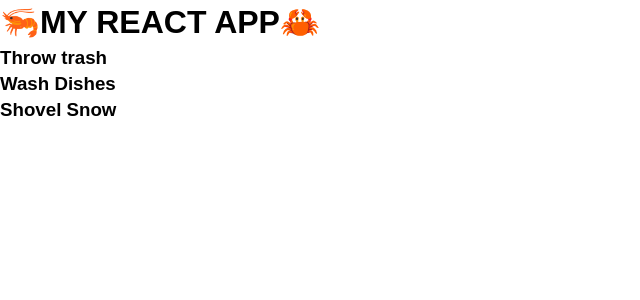
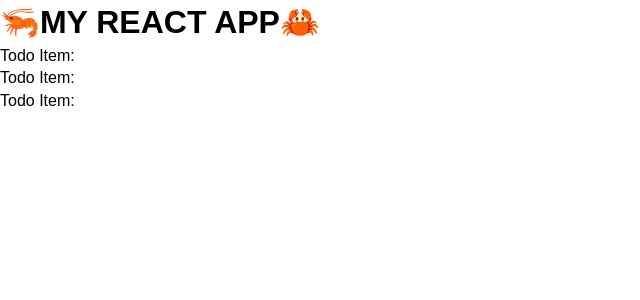
Before and after one commit to JayArteficio/react-todolist, a React (Create React App) app: page / in a window 1280 px wide. Shown: the top 300 px of the page, without its empty margins (0-640 px from the left). Built offline with nearby package versions, Linux system fonts and the light colour scheme.

Commit message:
put todoitem in todos

```diff
--- a/react-todo-notes.js
+++ b/react-todo-notes.js
@@ -169,3 +169,6 @@ export default App;
 		ES7 React / Redux / GraphQL / React - Native snippets
 
 		in components folder, make TodoItem.js, and rec+TAB to generate a skeleton for a class-based component
+
+15. import TodoItem.js in Todos.js
+		import TodoItem from './TodoItem';
--- a/src/components/TodoItem.js
+++ b/src/components/TodoItem.js
@@ -1,15 +1,15 @@
 // created with ES7 React / Redux / GraphQL / React - Native snippets
 // keystroke: rec+TAB
-import React, { Component } from 'react'
+import React, { Component } from "react";
 
 export class TodoItem extends Component {
   render() {
     return (
       <div>
-
+        <p>Todo Item:</p>
       </div>
-    )
+    );
   }
 }
 
-export default TodoItem
+export default TodoItem;
--- a/src/components/Todos.js
+++ b/src/components/Todos.js
@@ -1,10 +1,12 @@
 import React, { Component } from 'react';
+import TodoItem from './TodoItem';
 
 class Todos extends Component {
     render() {
         console.log(this.props.todos);
         return this.props.todos.map( (todo)=> (
-            <h3>{ todo.title} </h3>
+            // <h3>{ todo.title} </h3>
+            <TodoItem />
         ));
 
     }
```
